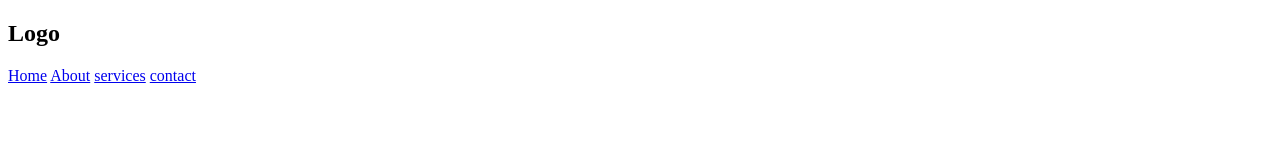
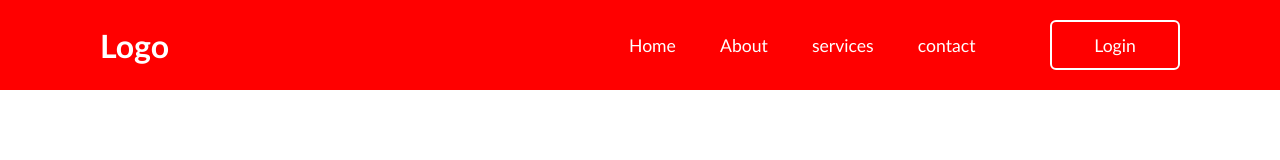
Before and after one commit to devwagnerdw/website-login-registration, a plain HTML site: page index.html in a window 1280 px wide. Drawn offline with Linux system fonts and the light colour scheme.

Commit message:
estilizando o navigation

```diff
--- a/index.html
+++ b/index.html
@@ -4,6 +4,7 @@
   <meta charset="UTF-8">
   <meta name="viewport" content="width=device-width, initial-scale=1.0">
   <title>website login & registration</title>
+  <link rel="stylesheet" href="style.css">
 </head>
 <body>
   <header>
@@ -14,6 +15,7 @@
       <a href="#">About</a>
       <a href="#">services</a>
       <a href="#">contact</a>
+      <button class="buttonlogin">Login</button>
     </nav>
   </header>
 </body>
--- /dev/null
+++ b/style.css
@@ -0,0 +1,72 @@
+*{
+  margin: 0;
+  padding: 0;
+  box-sizing: border-box;
+  font-family: 'Gill Sans', 'Gill Sans MT', Calibri, 'Trebuchet MS', sans-serif;
+}
+
+
+header{
+  position: fixed;
+  top: 0;
+  left: 0;
+  width: 100%;
+  padding: 20px 100px;
+  background: red;
+  display: flex;
+  justify-content: space-between;
+  align-items: center;
+  z-index: 99;
+}
+.logo{
+  font-size: 2em;
+  color: #fff;
+  user-select: none;/* Impede que o texto dentro do elemento seja selecionado pelo usuário.
+  Ou seja, o texto não pode ser destacado através de seleção com o cursor do mouse ou atalhos de teclado. */
+}
+
+.navigation a{
+  position: relative;
+  font-size: 1.1em;
+  color: #fff;
+  text-decoration: none;
+  font-weight: 500;
+  margin-left: 40px;
+}
+.navigation a::after{
+  content: '';
+  position: absolute;
+  left: 0;
+  bottom: -6px;
+  width: 100%;
+  height: 3px;
+  background: #fff;
+  border-radius: 5px;
+  transform-origin:right;
+  transform: scale(0);
+  transition: transform .5s;
+}
+.navigation a:hover::after{
+  transform-origin: left;
+  transform: scale(1);
+
+}
+
+.navigation .buttonlogin{
+  width: 130px;
+  height: 50px;
+  background: transparent;
+  border: 2px solid #fff;
+  border-radius: 6px;
+  cursor: pointer;
+  font-size: 1.1em;
+  color: #fff;
+  font-weight: 500;
+  margin-left: 4em;
+  transition: .5s;
+}
+
+.navigation .buttonlogin:hover{
+  background: #fff;
+  color: #122533;
+}
```
